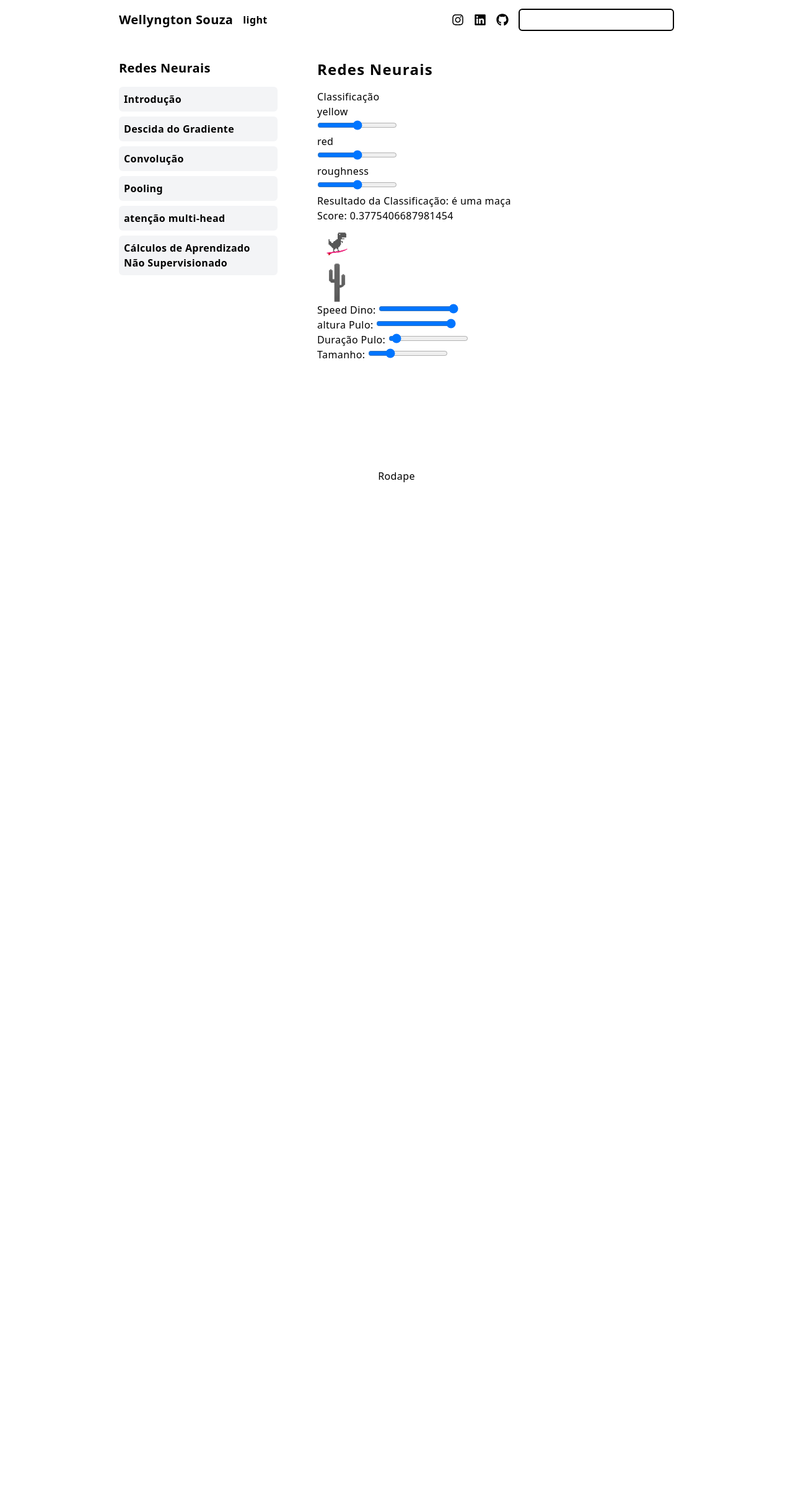
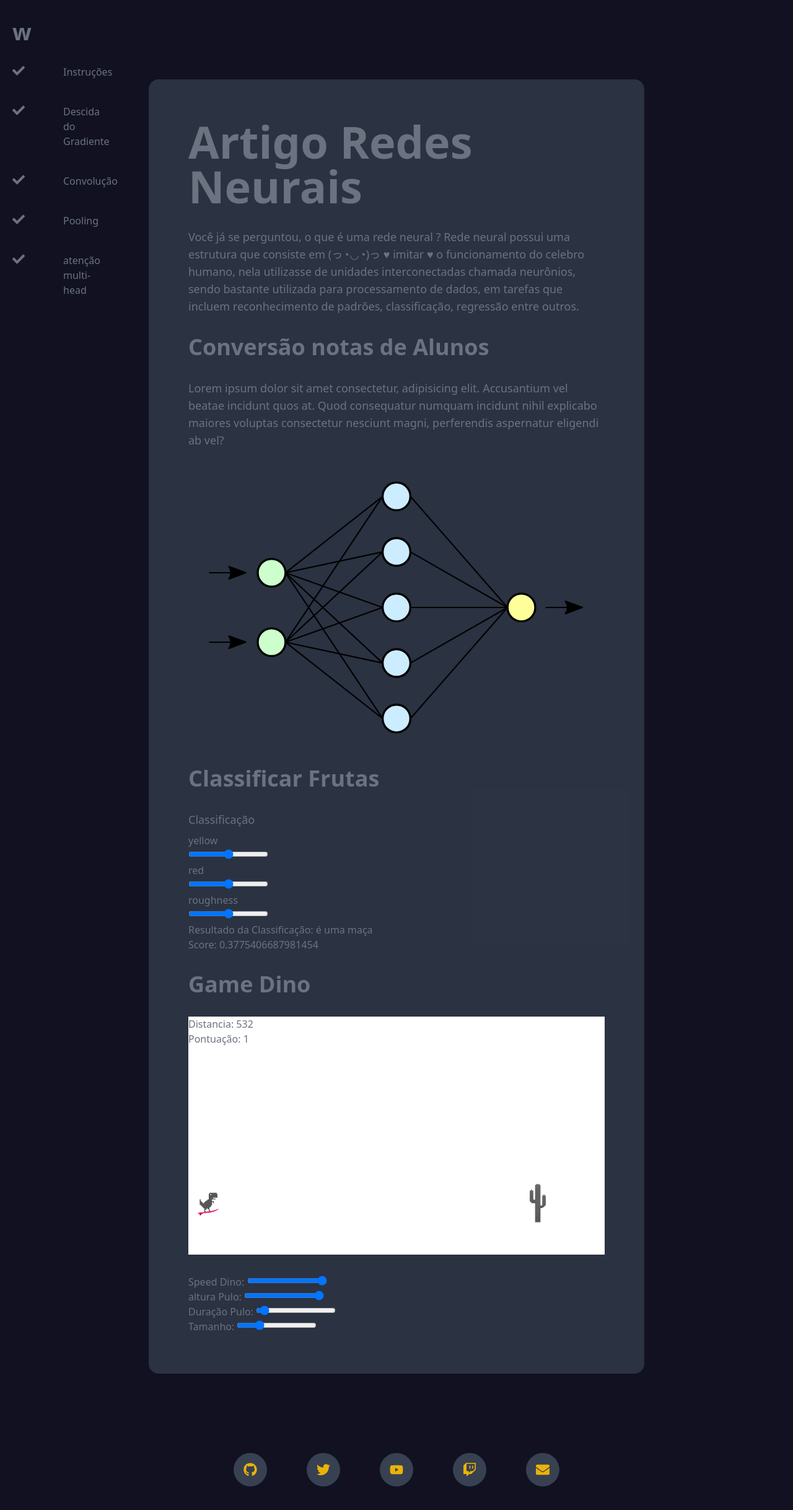
Before and after one commit to wellyngton-souza/rede-neural-artigo, a React (Create React App) app: page /teorica in a window 1280 px wide. Shown: the top 2436 px of the page at 62% size. Before the commit the page ends 800 px from the top, so only its background shows below. Built offline with nearby package versions, Linux system fonts and the light colour scheme.

Commit message:
styles: new style

```diff
--- a/src/components/footer.tsx
+++ b/src/components/footer.tsx
@@ -4,8 +4,8 @@ interface ThemeProps{
 
 const Rodape: React.FC<ThemeProps> = ({ theme }) =>{
     return(
-        <div className={`h-16 flex items-center justify-center px-8 ${theme}`}>
-            <p>Rodape</p>
+        <div className={`h-16 flex items-center justify-center px-8`}>
+            <p className="text-4xl font-bold">Rodape</p>
         </div>
     )
 }
--- a/src/components/navbar.tsx
+++ b/src/components/navbar.tsx
@@ -1,7 +1,7 @@
 import { FaInstagram, FaLinkedin, FaGithub } from 'react-icons/fa';
 
 interface ThemeProps{
-    theme: string,
+    theme: boolean,
     mudarDark: Function
 }
 
@@ -11,10 +11,10 @@ const NavBar: React.FC<ThemeProps> = ({ theme, mudarDark }) =>{
     }
 
     return(
-        <div className={`h-16 flex items-center justify-between px-8 font-bold`}>
+        <div className={`h-16 flex items-center opacity-70 justify-between px-8 font-bold`}>
             <div className='flex'>
-                <p className="text-xl">Wellyngton Souza</p>
-                <button className='mx-4 hidden md:block' onClick={toggleTheme}>{theme}</button>
+                <p className="text-xl">wellyngton souza</p>
+                <button className='mx-4 hidden md:block' onClick={toggleTheme}>mudar</button>
             </div>
             <div className="flex items-center">
                 <a className="px-2 hover:text-red-500" href="https://www.instagram.com/wellyngtoonsouza/" target="_blank" rel="noreferrer">
@@ -26,7 +26,10 @@ const NavBar: React.FC<ThemeProps> = ({ theme, mudarDark }) =>{
                 <a className="px-2 hover:text-gray-500" href="https://github.com/wellyngton-souza" target="_blank" rel="noreferrer">
                     <FaGithub size={20} />
                 </a>
-                <input className={`px-2 py-1 ml-2 hidden md:block rounded-md bg-transparent font-medium border-2 outline-none ${theme === "dark" ? "border-white" : "border-black"}`} type="text" />
+                <input
+                    data-dark={theme}
+                    className={`px-2 py-1 ml-2 hidden md:block rounded-md bg-transparent font-medium border-2 outline-none border-black data-[dark=true]:border-gray-700`} type="text"
+                />
             </div>
         </div>
     )
--- /dev/null
+++ b/src/components/socialMedia.tsx
@@ -0,0 +1,35 @@
+import { FaGithub, FaTwitter, FaYoutube, FaTwitch, FaEnvelope } from 'react-icons/fa';
+
+const SocialMedia = () =>{
+    return(
+        <div className="flex justify-center md:gap-16 gap-2">
+            <a href="https://github.com/wellyngton-souza" target="_blank" rel="noopener noreferrer">
+                <div className="p-4 rounded-full bg-gray-700 transition-all text-yellow-500 hover:text-white">
+                <FaGithub size="22" />
+                </div>
+            </a>
+            <a href="https://twitter.com/well4551" target="_blank" rel="noopener noreferrer">
+                <div className="p-4 rounded-full bg-gray-700 transition-all text-yellow-500 hover:text-white">
+                <FaTwitter size="22" />
+                </div>
+            </a>
+            <a href="https://www.youtube.com/@Wellyoza" target="_blank" rel="noopener noreferrer">
+                <div className="p-4 rounded-full bg-gray-700 transition-all text-yellow-500 hover:text-white">
+                <FaYoutube size="22" />
+                </div>
+            </a>
+            <a href="https://www.twitch.tv/wellyoza" target="_blank" rel="noopener noreferrer">
+                <div className="p-4 rounded-full bg-gray-700 transition-all text-yellow-500 hover:text-white">
+                <FaTwitch size="22" />
+                </div>
+            </a>
+            <a href="https://wellyngtonteixeira12@gmail.com" target="_blank" rel="noopener noreferrer">
+                <div className="p-4 rounded-full bg-gray-700 transition-all text-yellow-500 hover:text-white">
+                    <FaEnvelope size="22" />
+                </div>
+            </a>
+        </div>
+    );
+}
+
+export default SocialMedia;
--- a/src/content/gameDino/game.tsx
+++ b/src/content/gameDino.tsx
@@ -1,13 +1,15 @@
 import React, { useRef, useState, useEffect } from "react";
-import img_dino from "../../assets/gameDino/Dino_Surf.gif";
-import img_cacto from "../../assets/gameDino/cacto.png";
+
+import img_dino from "../assets/gameDino/Dino_Surf.gif";
+import img_cacto from "../assets/gameDino/cacto.png";
 
 const GameDino = () =>{
     const dino = useRef() as React.MutableRefObject<HTMLImageElement>;
     const cacto = useRef() as React.MutableRefObject<HTMLImageElement>;
 
-    const [pulo, setPulo] = useState(false);
-    const [cair, setCair] = useState(false);
+    let pulo = false;
+    let cair = false;
+
     const [speedCacto, setspeedCacto] = useState(20);
     const [quadradoWidth, setQuadradoWidth] = useState(20);
     const [pontos, setPontos] = useState(0);
@@ -18,11 +20,12 @@ const GameDino = () =>{
     const [gameStart, setGameStart] = useState(true);
 
     const pegarPosit = (direcao: string, elemento: React.MutableRefObject<HTMLImageElement>): number => {
-        const estiloComputado = getComputedStyle(elemento.current);
+        const estiloComputado = getComputedStyle(elemento.current);;
         return parseFloat(estiloComputado.getPropertyValue(direcao));
     }
 
     const pular = () =>{
+        console.log(pulo);
         if(pulo){
             let topDino = pegarPosit("top", dino);
             dino.current!.style.top = (topDino - alturaPulo) + "px";
@@ -31,6 +34,7 @@ const GameDino = () =>{
             dino.current!.style.top = (topDino + alturaPulo) + "px";
         } else{
             dino.current!.style.top = "70%";
+            cacto.current!.style.top = "70%";
         }
     }
 
@@ -47,12 +51,12 @@ const GameDino = () =>{
     }
 
     const ativaPulo = () =>{
-        setPulo(true);
+        pulo = true
         setTimeout(()=>{
-            setPulo(false);
-            setCair(true);
+            pulo = false;
+            cair = true;
             setTimeout(()=>{
-                setCair(false);
+                cair = false;
             }, duracaoPulo);
         }, duracaoPulo);
     }
@@ -65,11 +69,11 @@ const GameDino = () =>{
     }
 
     const mudarTudo = (e: any) =>{
-        setQuadradoWidth(e / 3);
-        dino.current!.style.height = e + "px";
-        dino.current!.style.width = e + "px";
-        cacto.current!.style.height = e + "px";
-        cacto.current!.style.width = e + "px";
+        setQuadradoWidth(e.target.value / 3);
+        dino.current!.style.height = e.target.value + "px";
+        dino.current!.style.width = e.target.value + "px";
+        cacto.current!.style.height = e.target.value + "px";
+        cacto.current!.style.width = e.target.value + "px";
     }
 
     const morte = () =>{
@@ -92,44 +96,52 @@ const GameDino = () =>{
                 return;
             }
 
-          if (e.key === ' ') {
+            if (e.key === " ") {
                 ativaPulo();
             }
         });
 
         const intervalId = setInterval(() => {
-          if (gameStart) {
                 pular();
                 cactoAndar();
                 pontuacao();
                 morte();
-          }
-        }, 100);
+        }, 20);
 
         return () => {
             clearInterval(intervalId);
         };
-    }, []);
+    }, [gameStart]);
 
     return(
-        <section>
-            <div className="w-full h-96 relative border border-black">
+        <section className="flex flex-col gap-8">
+            <div className="w-full h-96 relative overflow-hidden bg-white">
                 {distancia >= 0 && (
                     <div>
                         Distancia: {distancia.toFixed(0)} <br />
                         Pontuação: {pontos}
                     </div>
                 )}
-                {gameStart && <p id="FimJogo">Fim de Jogo</p>}
-                <img className="w-16 h-16 absolute" src={img_dino} alt="img_game" ref={dino} />
-                <img className="w-16 h-16 absolute" src={img_cacto} alt="img_game" ref={cacto} />
+                {gameStart && <p>Fim de Jogo</p>}
+                <img
+                    className="w-16 h-16 absolute"
+                    src={img_dino}
+                    alt="img_game"
+                    ref={dino}
+                />
+                <img
+                    className="w-16 h-16 absolute"
+                    src={img_cacto}
+                    alt="img_game"
+                    ref={cacto}
+                />
             </div>
             <div className="flex">
                 <div>
-                    <p>Speed Dino: <input type="range" onChange={(e) => setspeedCacto(parseInt(e.target.value))} id="1" max="50" /></p>
-                    <p>altura Pulo: <input type="range" onChange={(e) => setAlturaPulo(parseInt(e.target.value))} id="2" max="20" /></p>
-                    <p>Duração Pulo: <input type="range" onChange={(e) => setDuracaoPulo(parseInt(e.target.value))} id="3" max="1000" /></p>
-                    <p>Tamanho: <input type="range" onChange={(e) => mudarTudo(e)} id="4" max="200" /></p>
+                    <p>Speed Dino: <input type="range" onChange={(e) => setspeedCacto(parseInt(e.target.value))} max="50" /></p>
+                    <p>altura Pulo: <input type="range" onChange={(e) => setAlturaPulo(parseInt(e.target.value))} max="20" /></p>
+                    <p>Duração Pulo: <input type="range" onChange={(e) => setDuracaoPulo(parseInt(e.target.value))} max="1000" /></p>
+                    <p>Tamanho: <input type="range" onChange={(e) => mudarTudo(e)} max="200" /></p>
                 </div>
                 {
                     gameStart &&
--- a/src/pages/Home.tsx
+++ b/src/pages/Home.tsx
@@ -1,47 +1,78 @@
-import NavBar from '../components/navbar';
-import Rodape from '../components/footer';
-import { Link } from 'react-router-dom';
-import ClassificarFruta from '../content/classificaFruta';
-import RouteContent from '../routes/Content';
-import GameDino from '../content/gameDino/game';
-import React, { useState } from 'react';
+import ClassificarFruta from "../content/classificaFruta";
+import GameDino from "../content/gameDino";
+import SocialMedia from "../components/socialMedia";
+
+import { FaCheck } from 'react-icons/fa';
+import React, { useState } from "react";
+
+import imgRede from "../assets/Neural_network.svg";
 
 const Home = () =>{
-  const [theme, setTheme] = useState<string>("light");
+    const [theme, setTheme] = useState<boolean>(true);
 
+    /*
     const mudarDark = () =>{
-    setTheme(theme === "dark" ? "light" : "dark");
+        setTheme(!theme);
+    }
+    */
+
+    const TitleSite: React.FC<{ name: string }> = (props) =>{
+        return (
+            <h1 className="text-7xl font-bold">{props.name}</h1>
+        );
+    }
+
+    const TitleContent: React.FC<{ name: string }> = (props) =>{
+        return (
+            <h3 className="text-4xl font-bold">{props.name}</h3>
+        );
+    }
+
+    const ParagraphContent: React.FC<{ name: string }> = (props) =>{
+        return(
+            <p className="text-lg">{props.name}</p>
+        );
     }
 
     return (
         <>
-      <main className={`text-${theme} bg-${theme}`}>
-        <article>
-          <section>
-            <div className="flex justify-center tracking-wide">
-              <div className="md:w-9/12 xl:w-9/12 min-h-screen flex flex-col">
-                <NavBar theme={theme} mudarDark={mudarDark} />
-                <div className="md:flex grow">
-                  <div className="p-8 font-bold">
-                    <h1 className="text-xl pb-4">Redes Neurais</h1>
-                    <div className="w-64">
-                      <p className={`mb-2 p-2 hover:underline rounded-md ${theme === "dark" ? "bg-gray-800 text-white" : "bg-gray-100"}`}><Link to="intro">Introdução</Link></p>
-                      <p className={`my-2 p-2 hover:underline rounded-md ${theme === "dark" ? "bg-gray-800 text-white" : "bg-gray-100"}`}><Link to="gradiente">Descida do Gradiente</Link></p>
-                      <p className={`my-2 p-2 hover:underline rounded-md ${theme === "dark" ? "bg-gray-800 text-white" : "bg-gray-100"}`}><Link to="">Convolução</Link></p>
-                      <p className={`my-2 p-2 hover:underline rounded-md ${theme === "dark" ? "bg-gray-800 text-white" : "bg-gray-100"}`}><Link to="">Pooling</Link></p>
-                      <p className={`my-2 p-2 hover:underline rounded-md ${theme === "dark" ? "bg-gray-800 text-white" : "bg-gray-100"}`}><Link to="">atenção multi-head</Link></p>
-                      <p className={`my-2 p-2 hover:underline rounded-md ${theme === "dark" ? "bg-gray-800 text-white" : "bg-gray-100"}`}><Link to="">Cálculos de Aprendizado Não Supervisionado</Link></p>
+            <main
+                data-dark={theme}
+                className="min-h-screen data-[dark=true]:bg-dark data-[dark=true]:text-dark">
+                <article className="flex">
+                    <section className="min-h-screen hover:w-52 hidden md:flex right-0 md:left-0 w-14 pl-5 pt-8 hover:pr-16 transition-all overflow-hidden fixed flex flex-col gap-8">
+                        <h2 className="text-4xl font-bold">w</h2>
+                        <div className="grid gap-10 grid-cols-2">
+                            <FaCheck size="20" />
+                            <p className="cursor-pointer hover:text-blue-200">Instruções</p>
+                            <FaCheck size="20" />
+                            <p className="cursor-pointer hover:text-blue-200">Descida do Gradiente</p>
+                            <FaCheck size="20" />
+                            <p className="cursor-pointer hover:text-blue-200">Convolução</p>
+                            <FaCheck size="20" />
+                            <p className="cursor-pointer hover:text-blue-200">Pooling</p>
+                            <FaCheck size="20" />
+                            <p className="cursor-pointer hover:text-blue-200">atenção multi-head</p>
                         </div>
-                  </div>
-                  <div className="min-w-96 p-8 grow">
-                    <h1 className="text-2xl tracking-wider font-bold pb-4">Redes Neurais</h1>
-                    <RouteContent />
+                    </section>
+                    <section className="flex md:py-32 pb-32 grow justify-center">
+                        <div style={{ maxWidth: "800px" }} className="flex flex-col gap-32">
+                            <div className={`p-8 md:p-16 rounded-2xl flex flex-col gap-8 bg-opacity-70 ${theme ? "bg-gray-700" : "bg-gray-200"}`}>
+                                <TitleSite name="Artigo Redes Neurais" />
+                                <ParagraphContent
+                                    name="Você já se perguntou, o que é uma rede neural ? Rede neural possui uma estrutura que consiste em (っ◔◡◔)っ ♥ imitar ♥ o funcionamento do celebro humano, nela utilizasse de unidades interconectadas chamada neurônios, sendo bastante utilizada para processamento de dados, em tarefas que incluem reconhecimento de padrões, classificação, regressão entre outros."
+                                />
+                                <TitleContent name="Conversão notas de Alunos" />
+                                <ParagraphContent
+                                    name="Lorem ipsum dolor sit amet consectetur, adipisicing elit. Accusantium vel beatae incidunt quos at. Quod consequatur numquam incidunt nihil explicabo maiores voluptas consectetur nesciunt magni, perferendis aspernatur eligendi ab vel?"
+                                />
+                                <img src={imgRede} alt="redes" />
+                                <TitleContent name="Classificar Frutas" />
                                 <ClassificarFruta />
+                                <TitleContent name="Game Dino" />
                                 <GameDino />
                             </div>
-                </div>
-                <Rodape theme={theme} />
-              </div>
+                            <SocialMedia />
                         </div>
                     </section>
                 </article>
--- a/src/routes/App.tsx
+++ b/src/routes/App.tsx
@@ -1,8 +1,8 @@
 import { BrowserRouter as Router, Route, Routes, Navigate } from 'react-router-dom';
 
 import Home from '../pages/Home';
+import "../styles/scroll.css";
 import "../styles/tailwind.css";
-import "../styles/scroll.css";
 
 const App = () =>{
   return (
--- a/tailwind.config.js
+++ b/tailwind.config.js
@@ -2,17 +2,17 @@
 module.exports = {
   content: [
     './src/pages/**/*.{js,ts,jsx,tsx,mdx}',
+    './src/content/**/*.{js,ts,jsx,tsx,mdx}',
     './src/components/**/*.{js,ts,jsx,tsx,mdx}',
     './src/app/**/*.{js,ts,jsx,tsx,mdx}',
   ],
   theme: {
     extend: {
       backgroundColor: {
-        'dark': '#112',
-        'light': '#999'
+        'dark': '#112'
       },
       textColor: {
-        'dark': '#ccd',
+        'dark': '#6b7280'
       },
     },
   },
```
Also changed, not shown: src/content/descidaGradiente.tsx (indentation only). Lines whose indentation alone changed are shown as unchanged.
